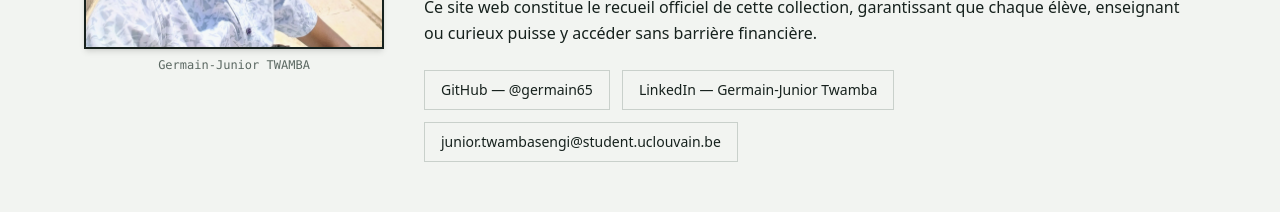
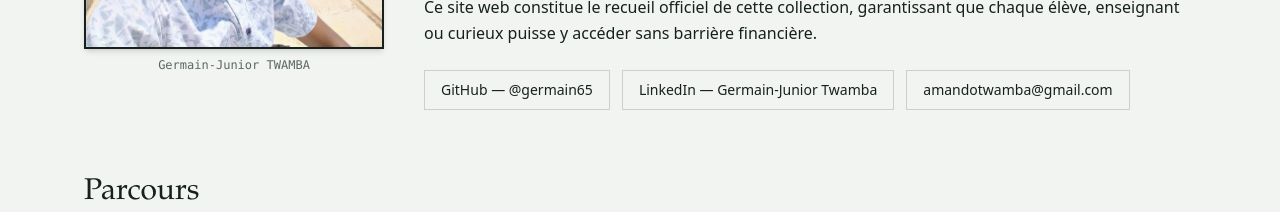
Before and after one commit to germain65/GermainTwamba, a Next.js app: page /GermainTwamba/a-propos in a window 1280 px wide. Shown: the part 563-775 px from the top of the page. Built offline with nearby package versions, Linux system fonts and the light colour scheme; no server answers.

Commit message:
Update author email and homepage caption

```diff
--- a/app/a-propos/page.tsx
+++ b/app/a-propos/page.tsx
@@ -94,9 +94,9 @@ export default function About() {
               className="inline-flex min-h-10 items-center gap-2 border border-rule px-4 hover:bg-tint">
               LinkedIn &mdash; Germain-Junior Twamba
             </a>
-            <a href="mailto:junior.twambasengi@student.uclouvain.be"
+            <a href="mailto:amandotwamba@gmail.com"
               className="inline-flex min-h-10 items-center gap-2 border border-rule px-4 hover:bg-tint">
-              junior.twambasengi@student.uclouvain.be
+              amandotwamba@gmail.com
             </a>
           </div>
         </div>
--- a/app/page.tsx
+++ b/app/page.tsx
@@ -61,7 +61,7 @@ export default function Home() {
                 Germain-Junior TWAMBA
               </span>
               <span className="block text-xs text-mute">
-                Auteur &middot; Fondateur du Club des Divergents &middot; UCLouvain
+                Auteur &amp; étudiant ingénieur
               </span>
             </div>
           </div>
--- a/data/site.ts
+++ b/data/site.ts
@@ -10,13 +10,13 @@ export const site = {
   tagline: 'Bibliothèque numérique & recueils d’ouvrages libres',
   url: process.env.NEXT_PUBLIC_SITE_URL ?? `https://germain65.github.io${BASE_PATH}`,
   basePath: BASE_PATH,
-  email: 'junior.twambasengi@student.uclouvain.be',
+  email: 'amandotwamba@gmail.com',
   institution: 'École polytechnique de Louvain (UCLouvain)',
   initiative: 'Club des Divergents — Goma (RDC)',
   links: [
     { label: 'GitHub',   href: 'https://github.com/germain65' },
     { label: 'LinkedIn', href: 'https://www.linkedin.com/in/germain-junior-twamba-697519338/' },
-    { label: 'Email',    href: 'mailto:junior.twambasengi@student.uclouvain.be' },
+    { label: 'Email',    href: 'mailto:amandotwamba@gmail.com' },
   ],
   formEndpoint: process.env.NEXT_PUBLIC_FORM_ENDPOINT ?? '',
 };
```
